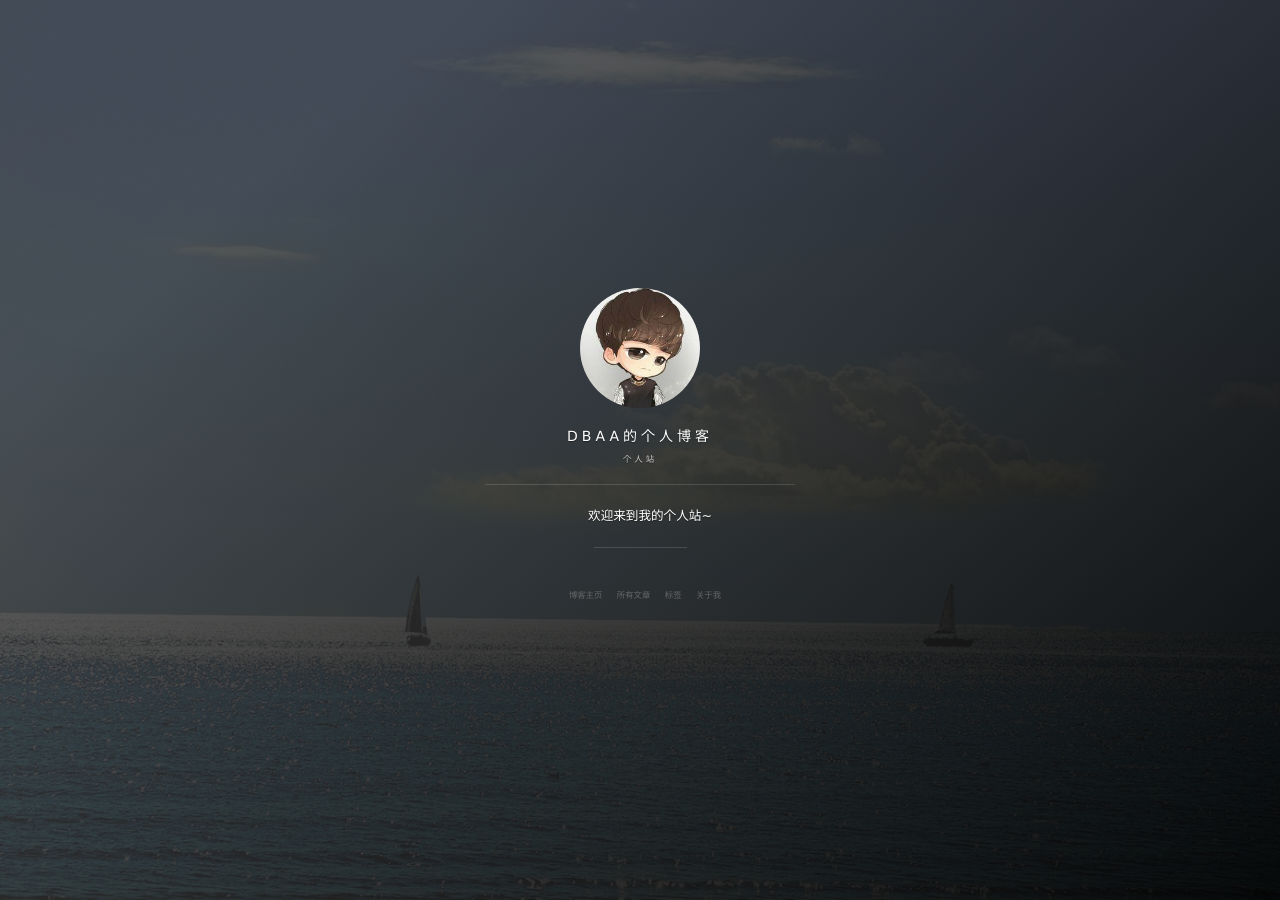
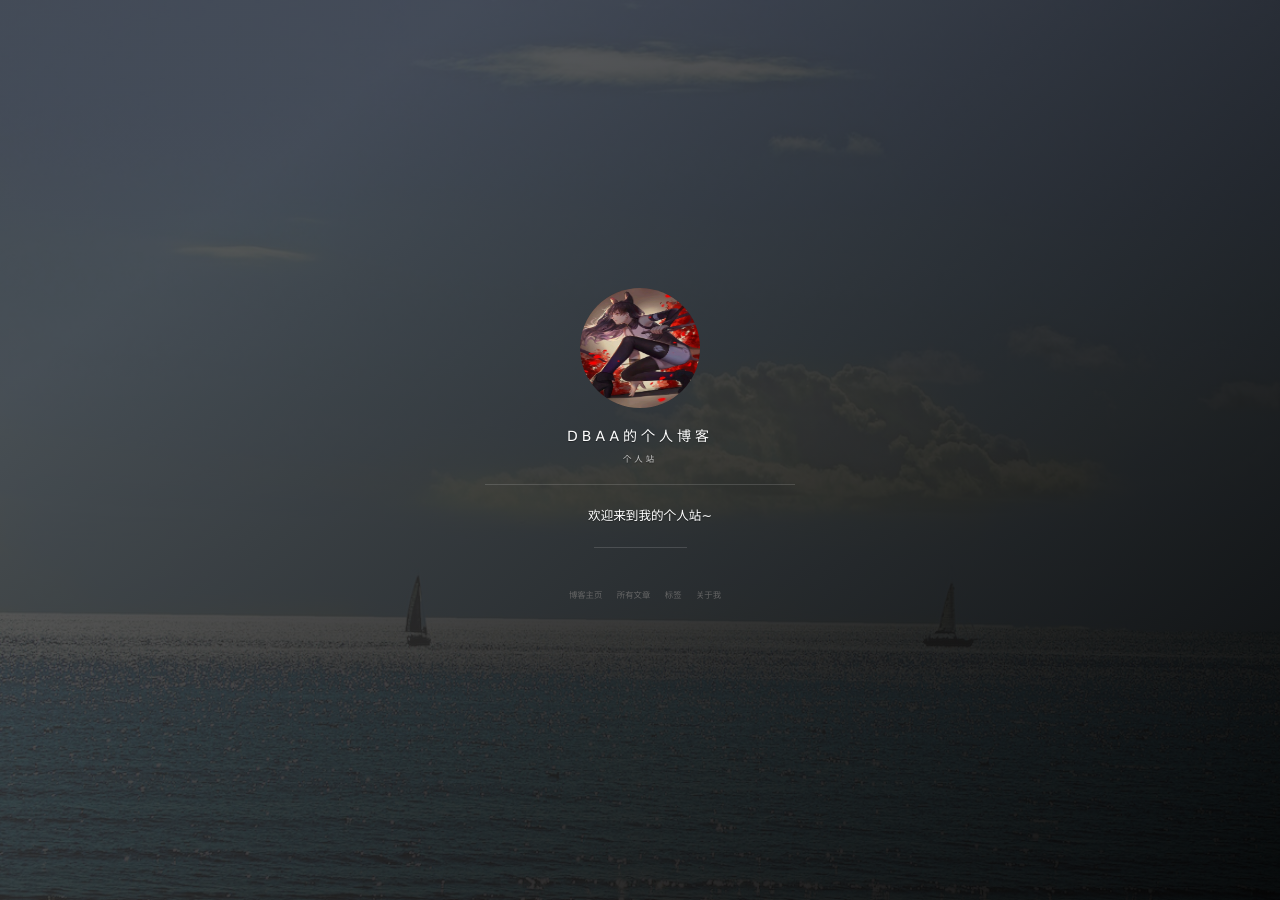
Before and after one commit to huanghui9527/huanghui9527.github.io, a Jekyll site: the page built from index.html, in a window 1280 px wide. Built offline with Jekyll 4.4.1, drawn with Linux system fonts in a browser that asks for light colours; nearby versions of some CDN libraries; the list of posts is cut into pages by our own code; comment, search, counter and statistics services are not loaded; grey boxes are pictures that could not be loaded.

Commit message:
change jpg

```diff
--- a/_includes/side-panel.html
+++ b/_includes/side-panel.html
@@ -6,7 +6,7 @@
         <!-- 头像效果-start -->
         <div class="ih-item circle effect right_to_left">
             <a href="/#blog" title="前往 {{ site.title }} 的主页" class="blog-button">
-                <div class="img"><img src="/images/avatar.jpg" alt="img"></div>
+                <div class="img"><img src="/images/girl.jpg" alt="img"></div>
                 <div class="info">
                     <div class="info-back">
                         <h2>
```
